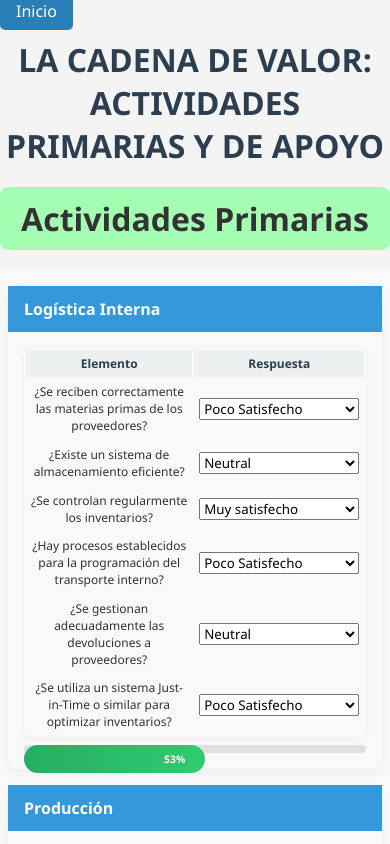
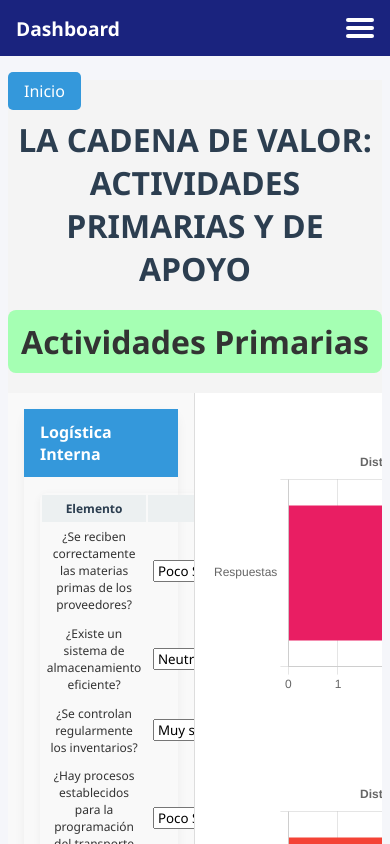
Before and after one commit to addleonel/diagnosis_company, a React (Vite) app: page /cadena-de-valor in a window 390 px wide. Built offline with nearby package versions, Linux system fonts and the light colour scheme.

Commit message:
dashboard sidebar added

```diff
--- a/src/App.css
+++ b/src/App.css
@@ -143,71 +143,216 @@ canvas {
   height: auto !important;
 }
 
-/* Responsive para pantallas pequeñas */
-@media (max-width: 992px) {
-  .app-container {
+/* Dashboard container */
+.dashboard-container {
+  display: flex;
+  height: 100vh;
+  position: relative;
+  transition: all 0.3s;
+}
+
+.sidebar {
+  width: 220px;
+  background: #1a237e;
+  color: #fff;
+  padding: 32px 16px 16px 16px;
+  position: fixed;
+  left: 0;
+  top: 0;
+  bottom: 0;
+  z-index: 100;
+  display: flex;
+  flex-direction: column;
+  align-items: flex-start;
+  transition: width 0.3s, transform 0.3s, left 0.3s, top 0.3s;
+}
+
+.sidebar.minimized {
+  width: 60px;
+  padding-left: 8px;
+  padding-right: 8px;
+}
+
+.sidebar .sidebar-title {
+  margin-bottom: 32px;
+  font-size: 1.5rem;
+  transition: opacity 0.3s;
+}
+
+.sidebar.minimized .sidebar-title {
+  opacity: 0;
+  height: 0;
+  margin: 0;
+  padding: 0;
+  overflow: hidden;
+}
+
+.sidebar ul {
+  list-style: none;
+  padding: 0;
+  width: 100%;
+}
+
+.sidebar li {
+  margin-bottom: 16px;
+}
+
+.sidebar a {
+  color: #fff;
+  text-decoration: none;
+  font-size: 1.1rem;
+  padding: 8px 12px;
+  border-radius: 4px;
+  display: block;
+  transition: background 0.2s, opacity 0.3s;
+  white-space: nowrap;
+}
+
+.sidebar li.active a,
+.sidebar a:hover {
+  background: #3949ab;
+}
+
+.sidebar.minimized a {
+  opacity: 0;
+  width: 0;
+  padding: 0;
+  overflow: hidden;
+}
+
+.sidebar .sidebar-hamburger {
+  background: none;
+  border: none;
+  cursor: pointer;
+  padding: 0;
+  margin-bottom: 24px;
+  display: flex;
+  flex-direction: column;
+  gap: 4px;
+  width: 32px;
+  height: 32px;
+  align-items: flex-start;
+  justify-content: center;
+  z-index: 110;
+}
+
+.sidebar .sidebar-hamburger span {
+  display: block;
+  width: 28px;
+  height: 4px;
+  background: #fff;
+  border-radius: 2px;
+  transition: all 0.3s;
+}
+
+.sidebar-close {
+  display: none;
+  background: none;
+  border: none;
+  color: #fff;
+  font-size: 2rem;
+  position: absolute;
+  top: 12px;
+  right: 16px;
+  cursor: pointer;
+  z-index: 120;
+}
+
+.main-content {
+  margin-left: 220px;
+  padding: 32px 24px;
+  width: calc(100% - 220px);
+  overflow-y: auto;
+  height: 100vh;
+  background: #f5f6fa;
+  transition: margin-left 0.3s, width 0.3s;
+}
+
+.dashboard-container.minimized .main-content {
+  margin-left: 60px;
+  width: calc(100% - 60px);
+}
+
+/* Responsive styles */
+@media (max-width: 900px) {
+  .dashboard-container {
     flex-direction: column;
+  }
+  .sidebar {
+    width: 100%;
+    height: 56px;
+    left: 0;
+    top: 0;
+    bottom: auto;
+    flex-direction: row;
+    align-items: center;
+    justify-content: space-between;
+    padding: 0 16px;
+    position: fixed;
+    transform: translateY(0);
+    transition: height 0.3s, transform 0.3s;
+  }
+  .sidebar .sidebar-title {
+    margin: 0;
+    font-size: 1.2rem;
+    opacity: 1;
     height: auto;
+    padding: 0;
   }
-
-  .checklist-column,
-  .chart-column {
-    flex: 1 1 100%;
-    overflow-y: visible;
-    border-right: none;
-    border-bottom: 1px solid #ddd;
-    padding: 1rem 0.5rem;
+  .sidebar ul {
+    display: none;
+    position: absolute;
+    top: 56px;
+    left: 0;
+    width: 100%;
+    background: #1a237e;
+    padding: 16px 0;
+    z-index: 101;
   }
-
-  .card {
-    margin-bottom: 1rem;
+  .sidebar.open ul {
+    display: block;
   }
-
-  .table th,
-  .table td {
-    font-size: 0.85rem;
+  .sidebar li {
+    margin: 0 0 16px 0;
+    text-align: center;
   }
-
-  .progress-bar {
-    font-size: 0.75rem;
+  .sidebar a {
+    font-size: 1.1rem;
+    padding: 10px 0;
+    width: 100%;
+    display: block;
+  }
+  .sidebar.minimized {
+    width: 100%;
+  }
+  .sidebar .sidebar-hamburger {
+    margin: 0;
+    align-items: flex-end;
+    position: absolute;
+    right: 16px;
+    top: 12px;
+    z-index: 110;
+  }
+  .sidebar-close {
+    display: none;
+  }
+  .main-content {
+    margin-left: 0;
+    margin-top: 56px;
+    width: 100%;
+    padding: 24px 8px;
+    height: calc(100vh - 56px);
   }
 }
 
-/* Ajustes adicionales para móviles */
-@media (max-width: 576px) {
-  h1 {
-    font-size: 1.25rem;
+/* Show close button only on mobile when sidebar is open (if you want it) */
+@media (max-width: 900px) {
+  .sidebar.open .sidebar-close {
+    display: block;
+    position: absolute;
+    right: 48px;
+    top: 8px;
+    font-size: 2rem;
+    z-index: 120;
   }
-
-  h4 {
-    font-size: 1rem;
-  }
-
-  .table th,
-  .table td {
-    font-size: 0.75rem;
-    padding: 0.3rem;
-  }
-
-  .form-check-input {
-    width: 1rem;
-    height: 1rem;
-  }
-
-  .progress {
-    height: 8px;
-  }
-
-  .progress-bar {
-    font-size: 0.65rem;
-  }
-
-  .chart-container {
-    min-height: 200px;
-  }
-
-  .chart-container {
-    width: 100%;
-
 }
-}
--- a/src/App.tsx
+++ b/src/App.tsx
@@ -1,21 +1,86 @@
-import React from "react";
-import { BrowserRouter as Router, Routes, Route } from "react-router-dom";
+import React, { useState } from "react";
+import { BrowserRouter as Router, Routes, Route, Link, useLocation } from "react-router-dom";
 import CadenaValor from "./CadenaValor";
 import HomeCadenaValor from "./HomeCadenaValor";
 import "./App.css";
 
+const Sidebar: React.FC<{
+  open: boolean;
+  minimized: boolean;
+  onToggle: () => void;
+  onClose: () => void;
+}> = ({ open, minimized, onToggle, onClose }) => {
+  const location = useLocation();
+  return (
+    <div className={`sidebar${open ? " open" : ""}${minimized ? " minimized" : ""}`}>
+      {/* Hamburguer icon for desktop (left) and mobile (right) */}
+      <button
+        className={`sidebar-hamburger${open ? " open" : ""}`}
+        onClick={onToggle}
+        aria-label="Toggle sidebar"
+      >
+        <span />
+        <span />
+        <span />
+      </button>
+      {/* Close button for mobile */}
+      <button className="sidebar-close" onClick={onClose}>&times;</button>
+      <h2 className="sidebar-title">Dashboard</h2>
+      <nav>
+        <ul>
+          <li className={location.pathname === "/" ? "active" : ""}>
+            <Link to="/" onClick={onClose}>Inicio</Link>
+          </li>
+          <li className={location.pathname === "/cadena-de-valor" ? "active" : ""}>
+            <Link to="/cadena-de-valor" onClick={onClose}>Cadena de Valor</Link>
+          </li>
+        </ul>
+      </nav>
+    </div>
+  );
+};
+
+const DashboardLayout: React.FC<React.PropsWithChildren<{}>> = ({ children }) => {
+  const [sidebarOpen, setSidebarOpen] = useState(false); // For mobile
+  const [sidebarMinimized, setSidebarMinimized] = useState(false); // For desktop
+
+  // Responsive: detect mobile
+  const [isMobile, setIsMobile] = useState(window.innerWidth <= 900);
+  React.useEffect(() => {
+    const handleResize = () => setIsMobile(window.innerWidth <= 900);
+    window.addEventListener("resize", handleResize);
+    return () => window.removeEventListener("resize", handleResize);
+  }, []);
+
+  // On mobile, sidebarOpen controls visibility; on desktop, minimized controls width
+  return (
+    <div className={`dashboard-container${sidebarMinimized && !isMobile ? " minimized" : ""}`}>
+      <Sidebar
+        open={isMobile ? sidebarOpen : true}
+        minimized={sidebarMinimized && !isMobile}
+        onToggle={() => {
+          if (isMobile) setSidebarOpen((v) => !v);
+          else setSidebarMinimized((v) => !v);
+        }}
+        onClose={() => setSidebarOpen(false)}
+      />
+      <div className="main-content">
+        {children}
+      </div>
+    </div>
+  );
+};
+
 const App: React.FC = () => {
   return (
-    <React.Fragment>
-      <div className="App">
     <Router>
+      <DashboardLayout>
         <Routes>
           <Route path="/" element={<HomeCadenaValor />} />
           <Route path="/cadena-de-valor" element={<CadenaValor />} />
         </Routes>
+      </DashboardLayout>
     </Router>
-      </div>
-    </React.Fragment>
   );
 };
 
--- a/src/CadenaValor.css
+++ b/src/CadenaValor.css
@@ -122,7 +122,7 @@
   background: linear-gradient(90deg, #3498db, #2ecc71);
   color: #ffffff;
   border-radius: 50px;
-  font-size: 0.875rem;
+  font-size: 0.99rem !important;
   font-weight: bold;
   display: flex;
   align-items: center;
```
Lines whose indentation alone changed are shown as unchanged.
